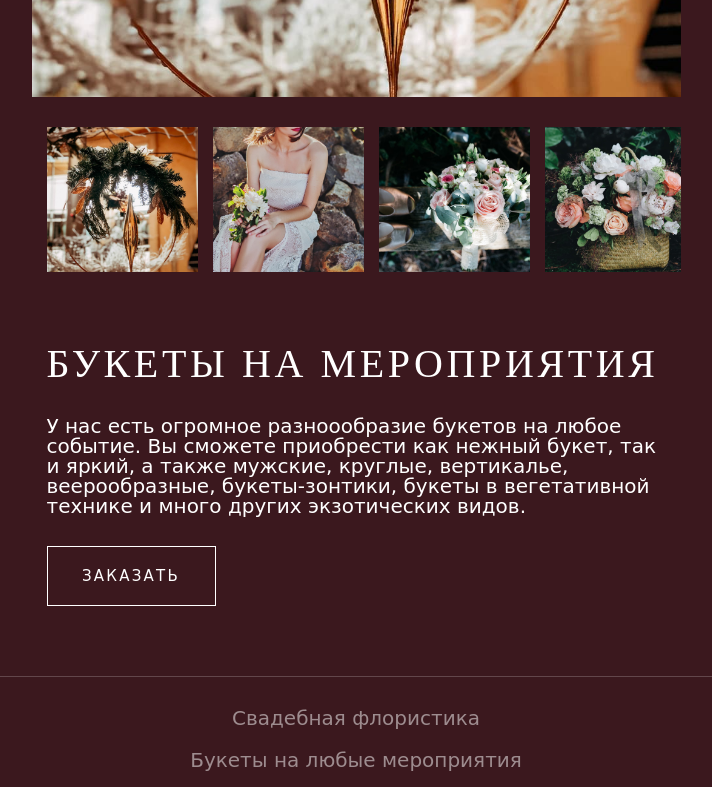
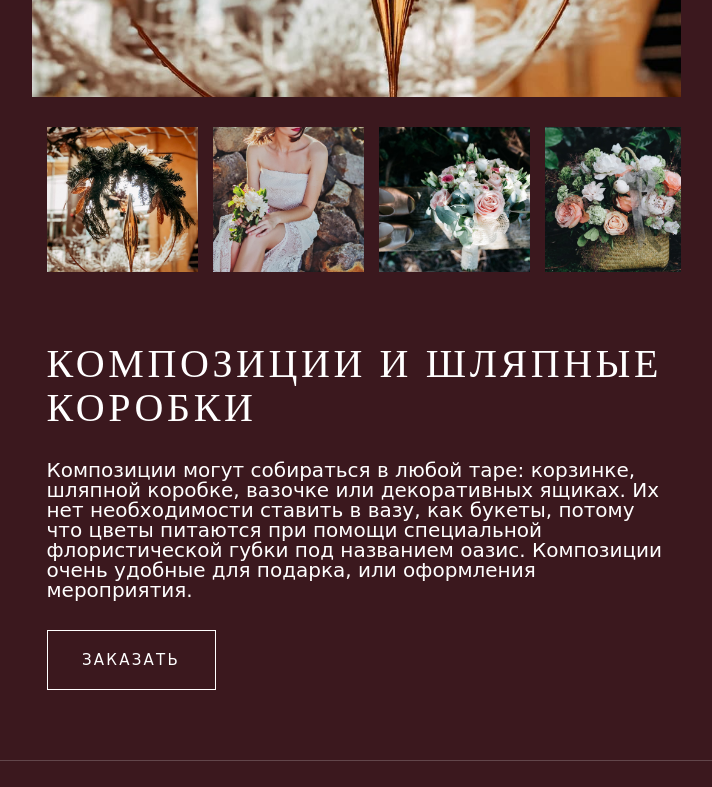
Before and after one commit to Nemesis0101/project-flower-shop, a plain HTML site: page html/compositions.html in a window 1280 px wide. Shown: the part 533-1320 px from the top of the page, without its empty margins (284-996 px from the left). Drawn offline with Linux system fonts and the light colour scheme; a web font is replaced by a local one.

Commit message:
add text content

```diff
--- a/html/compositions.html
+++ b/html/compositions.html
@@ -57,11 +57,11 @@
         </div>
 
         <div class="slider-info main__slider-info">
-            <h1 class="slider-info__title">букеты на
-                мероприятия</h1>
-            <p class="slider-info__text">У нас есть огромное разноообразие букетов на любое событие.
-                Вы сможете приобрести как нежный букет, так и яркий, а также мужские, круглые, вертикалье,
-                веерообразные, букеты-зонтики, букеты в вегетативной технике и много других экзотических видов.</p>
+            <h1 class="slider-info__title">композиции и шляпные коробки</h1>
+            <p class="slider-info__text">Композиции могут собираться в любой таре: корзинке, шляпной коробке, вазочке
+                или декоративных ящиках. Их нет необходимости ставить в вазу, как букеты, потому что цветы питаются при
+                помощи специальной флористической губки под названием оазис.
+                Композиции очень удобные для подарка, или оформления мероприятия.</p>
             <button class="button button_theme-no-bg slider-info__button">заказать</button>
             <div class="swiper-container gallery-thumbs">
                 <div class="swiper-wrapper">
```
Also changed, not shown: css/media-catalog.css (+1 -1 lines), html/events-flowers.html (+1 -2 lines), html/events.html (+5 -5 lines), html/marriage-flowers.html (+4 -5 lines).
